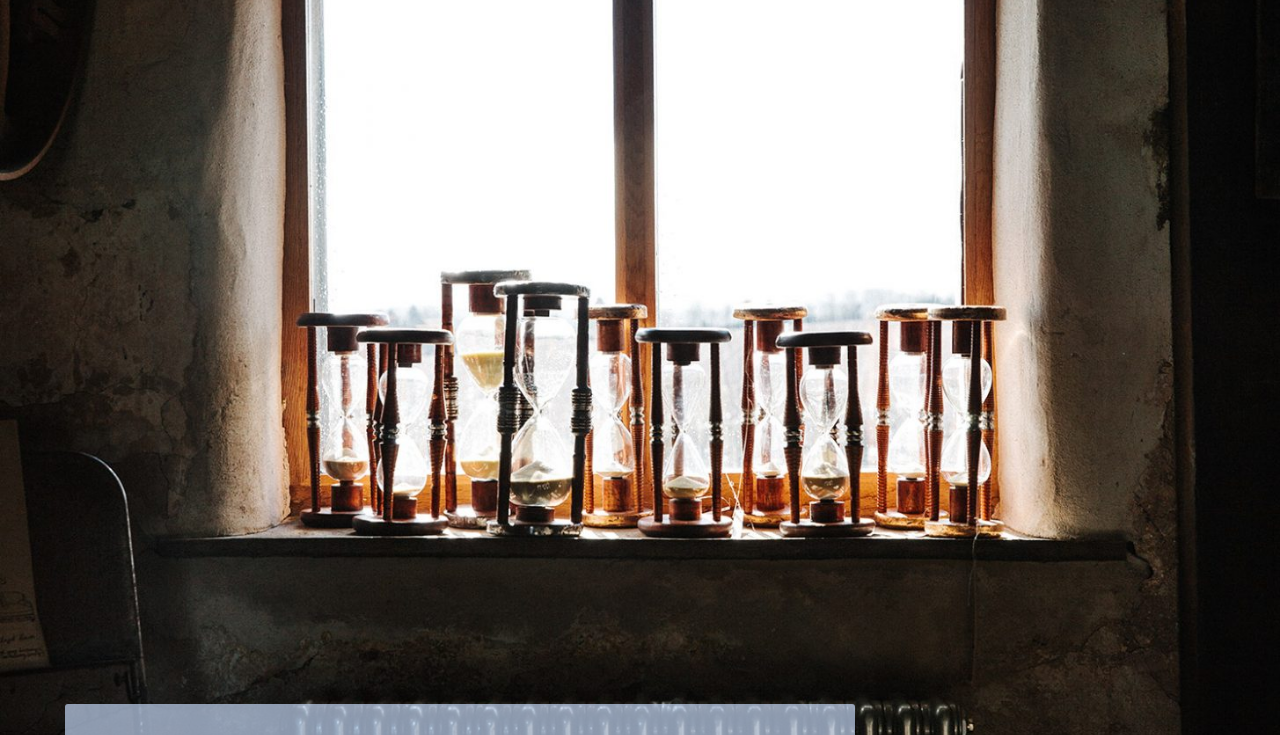
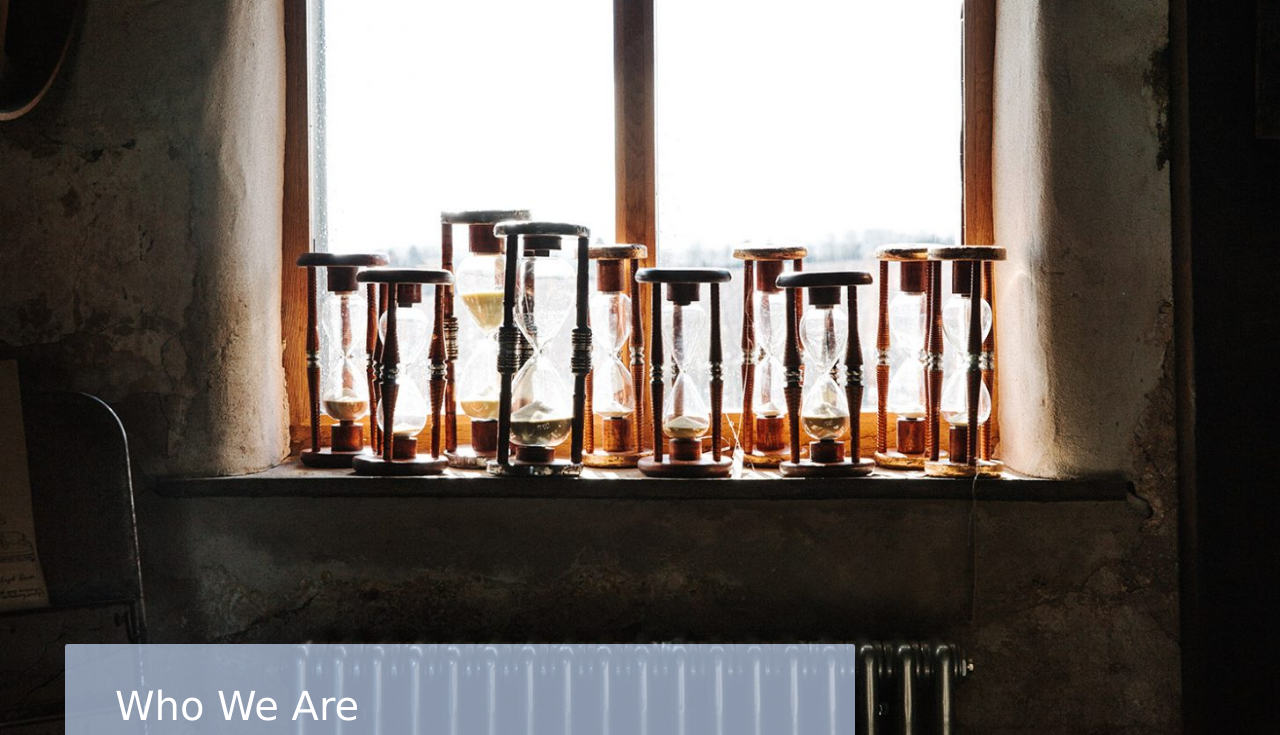
Before and after one commit to EricaDaSilvaCorreia/Sparta-Bootstrap-Page-Copy, a plain HTML site: page index.html in a window 1280 px wide. Shown: the part 109-844 px from the top of the page. Drawn offline with nearby package versions, Linux system fonts and the light colour scheme.

Commit message:
Volume 2.1

```diff
--- a/main.css
+++ b/main.css
@@ -259,7 +259,7 @@ footer {
   width: 100%;
 }
 
-.col-md-12 {
+footer .col-md-12 {
   padding-top: 60px;
 }
 
```
